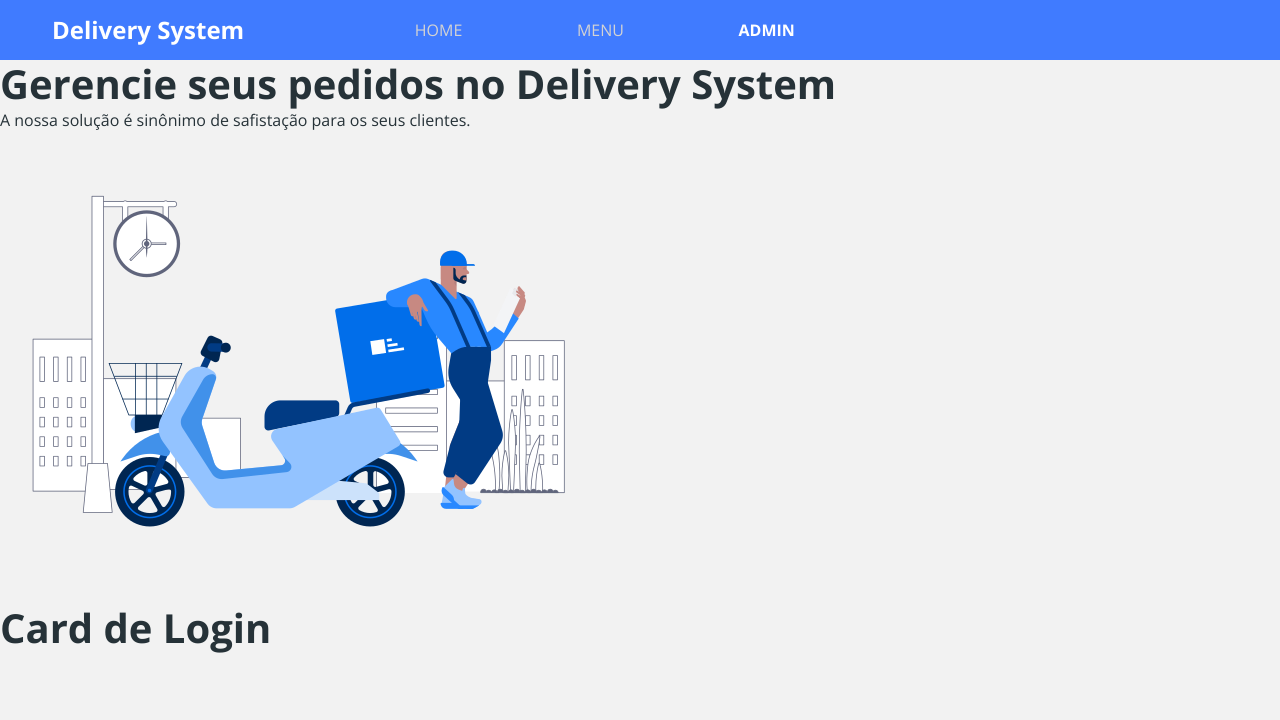
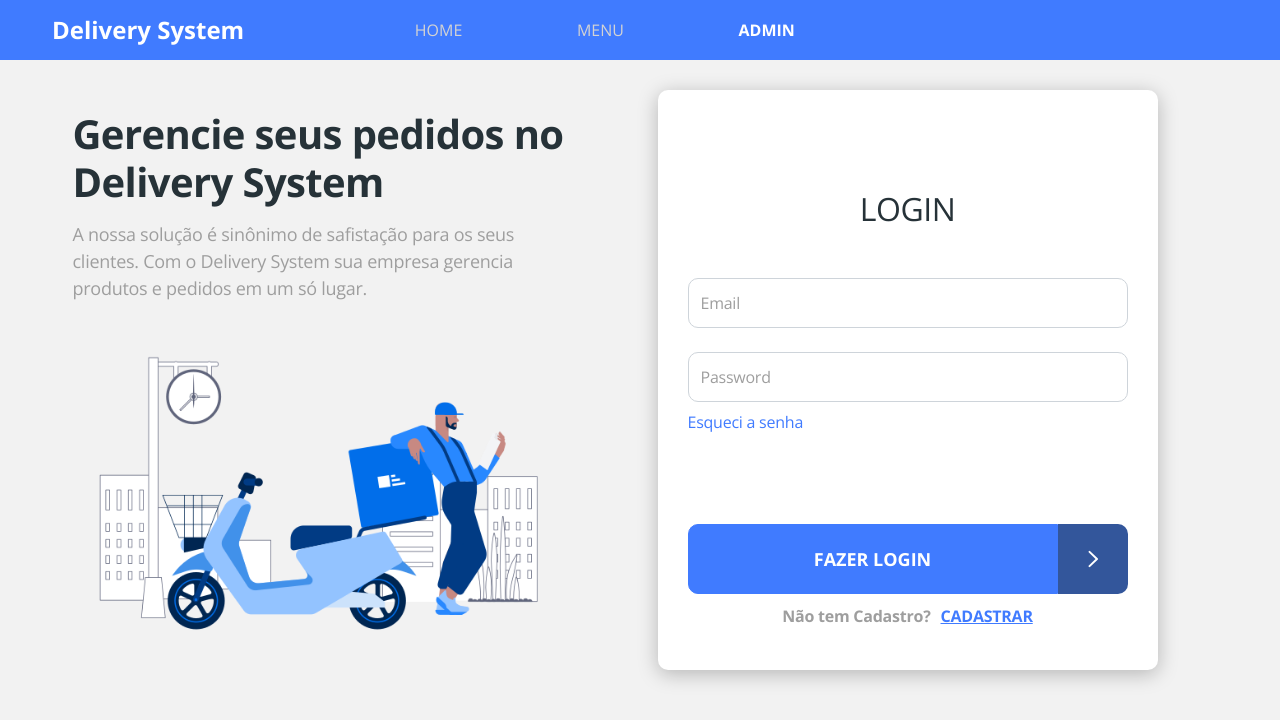
Before and after one commit to dmrsilva/delivery-system, a React (Create React App) app in the folder frontweb/: page /admin/auth/login in a window 1280 px wide. Shown: the top 720 px of the page. Built offline with nearby package versions, Linux system fonts and the light colour scheme.

Commit message:
Login card styling

```diff
--- a/frontweb/src/App.css
+++ b/frontweb/src/App.css
@@ -1,7 +1,7 @@
 @import url('https://fonts.googleapis.com/css2?family=Open+Sans:wght@400;700&display=swap');
 
 * {
-    font-family: 'Open Sans', sans-serif;
+  font-family: 'Open Sans', sans-serif;
 }
 
 h1,
@@ -14,9 +14,10 @@
   margin-bottom: 0;
 }
 
-a, a:hover {
-    text-decoration: none;
-    color: unset;
+a,
+a:hover {
+  text-decoration: none;
+  color: unset;
 }
 
 .base-card {
@@ -24,3 +25,15 @@
   background-color: #fff;
   border-radius: 10px;
 }
+
+.base-input {
+  border-radius: 10px;
+  font-size: 1em;
+  letter-spacing: -0.015em;
+  color: #263238;
+  height: 50px;
+}
+
+.base-input::placeholder {
+  color: #9e9e9e;
+}
--- a/frontweb/src/components/ButtonIcon/styles.css
+++ b/frontweb/src/components/ButtonIcon/styles.css
@@ -3,6 +3,7 @@
 }
 
 .btn-container button {
+    width: calc(100% - 50px);
     border-radius: 10px 0 0 10px;
 }
 
@@ -30,6 +31,10 @@
         height: 70px;
     }
 
+    .btn-container button {
+        width: calc(100% - 70px);
+    }
+
     .btn h6 {
         font-size: 18px;
     }
--- a/frontweb/src/pages/Admin/Auth/index.tsx
+++ b/frontweb/src/pages/Admin/Auth/index.tsx
@@ -1,18 +1,25 @@
 import AuthImage from 'assets/images/main-image.png';
 import { Route, Switch } from 'react-router-dom';
+import Login from '../Login';
+
+import './styles.css';
 
 const Auth = () => {
   return (
     <div className="auth-container">
       <div className="auth-banner-container">
         <h1>Gerencie seus pedidos no Delivery System</h1>
-        <p>A nossa solução é sinônimo de safistação para os seus clientes.</p>
+        <p>
+          A nossa solução é sinônimo de safistação para os seus clientes. Com o
+          Delivery System sua empresa gerencia produtos e pedidos em um só
+          lugar.
+        </p>
         <img src={AuthImage} alt="Entragador de motocicleta" />
       </div>
       <div className="auth-form-container">
         <Switch>
           <Route path="/admin/auth/login">
-            <h1>Card de Login</h1>
+            <Login />
           </Route>
           <Route path="/admin/auth/signup">
             <h1>Card de Signup</h1>
--- /dev/null
+++ b/frontweb/src/pages/Admin/Auth/styles.css
@@ -0,0 +1,73 @@
+.auth-container {
+  display: flex;
+  justify-content: space-around;
+  padding: 20px;
+}
+
+.auth-banner-container {
+  display: none;
+}
+
+.auth-form-container {
+  width: 100%;
+}
+
+@media (min-width: 576px) {
+  .auth-form-container {
+    width: 480px;
+  }
+}
+
+@media (min-width: 768px) {
+  .auth-form-container {
+    width: 550px;
+  }
+}
+
+@media (min-width: 1200px) {
+  .auth-container {
+    padding: 30px;
+  }
+
+  .auth-form-container {
+    height: 550px;
+  }
+
+  .auth-banner-container {
+    display: flex;
+    flex-direction: column;
+    margin-top: 20px;
+    width: 500px;
+    height: 550px;
+  }
+
+  .auth-banner-container h1 {
+    font-size: 40px;
+    letter-spacing: -0.015em;
+    color: #263238;
+    margin-bottom: 15px;
+  }
+
+  .auth-banner-container p {
+    font-size: 18px;
+    letter-spacing: -0.015em;
+    color: #9e9e9e;
+  }
+
+}
+
+@media (min-width: 1400px) {
+
+    .auth-banner-container {
+        width: 600px;
+    }
+
+    .auth-banner-container h1 {
+        font-size: 50px;
+        margin-bottom: 20px;
+    }
+
+    .auth-banner-container p {
+        font-size: 24px;
+    }
+}
--- /dev/null
+++ b/frontweb/src/pages/Admin/Login/index.tsx
@@ -0,0 +1,44 @@
+import { Link } from 'react-router-dom';
+import ButtonIcon from 'components/ButtonIcon';
+
+import './styles.css';
+
+const Login = () => {
+  return (
+    <div className="base-card login-card">
+      <h1>LOGIN</h1>
+      <form>
+        <div className="mb-4">
+          <input
+            type="text"
+            className="form-control base-input"
+            placeholder="Email"
+            name="username"
+          />
+        </div>
+        <div className="mb-2">
+          <input
+            type="password"
+            className="form-control base-input "
+            placeholder="Password"
+            name="password"
+          />
+        </div>
+        <Link to="/admin/auth/recover" className="login-link-recover">
+          Esqueci a senha
+        </Link>
+        <div className="login-submit">
+          <ButtonIcon text="Fazer login" />
+        </div>
+        <div className="signup-container">
+          <span className="not-registered">Não tem Cadastro?</span>
+          <Link to="/admin/auth/register" className="login-link-register">
+            CADASTRAR
+          </Link>
+        </div>
+      </form>
+    </div>
+  );
+};
+
+export default Login;
--- /dev/null
+++ b/frontweb/src/pages/Admin/Login/styles.css
@@ -0,0 +1,58 @@
+.login-card {
+  padding: 20px;
+  font-size: 16px;
+}
+
+.login-card h1 {
+  font-size: 2em;
+  font-weight: normal;
+  text-align: center;
+  letter-spacing: -0.015em;
+  color: #263238;
+  text-transform: uppercase;
+  margin-top: 70px;
+  margin-bottom: 50px;
+}
+
+.login-link-recover {
+  font-size: 1em;
+  letter-spacing: -0.015em;
+  color: #407bff;
+  display: block;
+  margin-bottom: 90px;
+}
+
+.login-link-register {
+  font-weight: bold;
+  font-size: 1em;
+  text-align: center;
+  letter-spacing: -0.015em;
+  text-decoration-line: underline;
+  color: #407bff;
+  margin-left: 10px;
+}
+
+.login-submit {
+  margin-bottom: 10px;
+}
+
+.not-registered {
+  font-weight: bold;
+  font-size: 1em;
+  text-align: center;
+  letter-spacing: -0.015em;
+  color: #9e9e9e;
+}
+
+.signup-container {
+  text-align: center;
+  margin-bottom: 30px;
+}
+
+@media (min-width: 576px) {
+  .login-card {
+    padding: 30px;
+    width: 500px;
+    height: 580px;
+  }
+}
--- a/frontweb/src/pages/Home/index.tsx
+++ b/frontweb/src/pages/Home/index.tsx
@@ -1,4 +1,4 @@
-import MainImage from 'assets/images/bolo.jpeg';
+import MainImage from 'assets/images/main-image.png';
 import ButtonIcon from 'components/ButtonIcon';
 import { Link } from 'react-router-dom';
 
```
